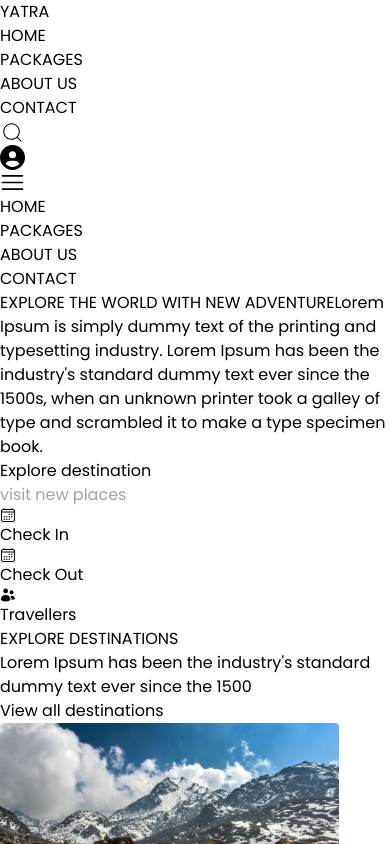
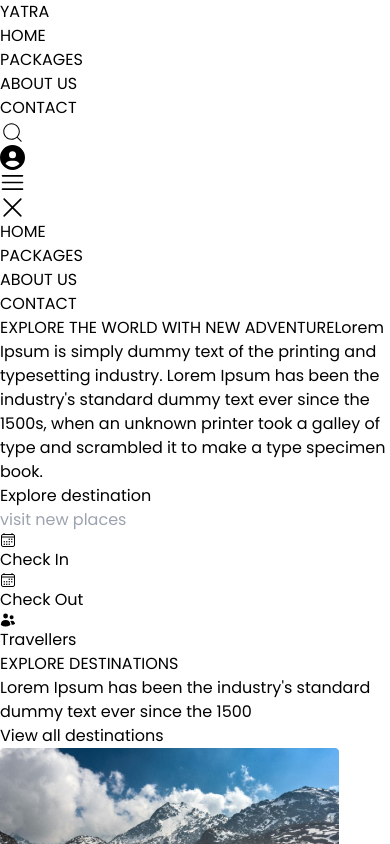
Before and after one commit to Birendra00000/College-project, a React (Vite) app in the folder frontend/: page / in a window 390 px wide. Both pictures are taken after a click on the element 195 px from the left and 182 px from the top of the page. Shown: the top 844 px of the page. Built offline with nearby package versions, Linux system fonts and the light colour scheme.

Commit message:
navbar responsivness completed

```diff
--- a/frontend/src/components/Navbar.jsx
+++ b/frontend/src/components/Navbar.jsx
@@ -1,10 +1,31 @@
-import React, { useState } from "react";
+import React, { useRef, useState, useEffect } from "react";
 import { CiSearch } from "react-icons/ci";
 import { FaCircleUser } from "react-icons/fa6";
+import { RxCross1 } from "react-icons/rx";
 import { RxHamburgerMenu } from "react-icons/rx";
 const Navbar = () => {
   const [hoverSearch, setHoverSearch] = useState(false);
   const [menuOpen, setMenuOpen] = useState(false);
+  const refCurrent = useRef(null);
+  // console.log(refCurrent.current);
+
+  useEffect(() => {
+    const handleClickOutside = (event) => {
+      if (refCurrent.current && !refCurrent.current.contains(event.target)) {
+        setMenuOpen(false);
+      }
+    };
+    if (menuOpen) {
+      document.addEventListener("mousedown", handleClickOutside);
+    } else {
+      document.removeEventListener("mousedown", handleClickOutside);
+    }
+
+    return () => {
+      document.removeEventListener("mousedown", handleClickOutside);
+    };
+  }, [menuOpen]);
+
   return (
     <div className="flex justify-center w-full shadow-lg">
       <div
@@ -49,12 +70,22 @@ const Navbar = () => {
       </div>
       {menuOpen && (
         <div className=" absolute top-0 left-0 z-10 bg-[#00000044] h-full w-full">
-          <div className="md:hidden bg-black text-white shadow-md w-[70%] h-full">
+          <div
+            className="md:hidden bg-black text-white shadow-md w-[70%] h-full"
+            ref={refCurrent}
+          >
+            <span
+              className="p-2 flex justify-end"
+              onClick={() => setMenuOpen(false)}
+            >
+              {" "}
+              <RxCross1 size={25} />
+            </span>
             <div className="flex flex-col items-center py-4 space-y-4 ">
-              <p onClick={() => setMenuOpen(false)}>HOME</p>
-              <p onClick={() => setMenuOpen(false)}>PACKAGES</p>
-              <p onClick={() => setMenuOpen(false)}>ABOUT US</p>
-              <p onClick={() => setMenuOpen(false)}>CONTACT</p>
+              <p>HOME</p>
+              <p>PACKAGES</p>
+              <p>ABOUT US</p>
+              <p>CONTACT</p>
             </div>
           </div>
         </div>
```
